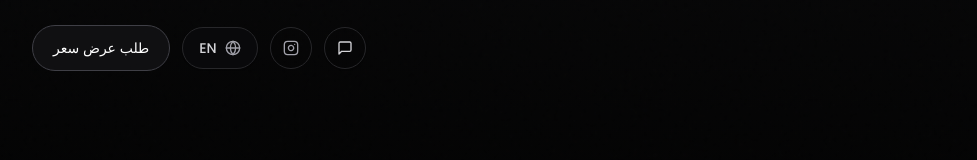
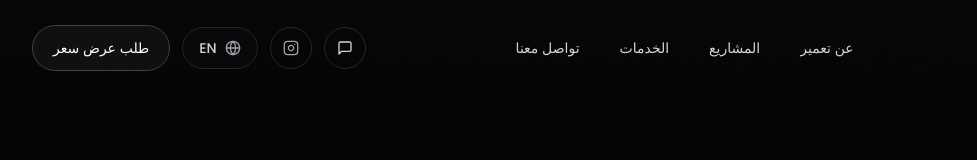
Before and after one commit to mohammedzahal/tameer, a React (Vite) app: page / in a window 1280 px wide. Shown: the top 160 px of the page, without its empty margins (0-977 px from the left). Built offline with nearby package versions, Linux system fonts and the light colour scheme; grey boxes are pictures that could not be loaded; a web font is replaced by a local one.

Commit message:
fix(intro): synchronize navbar and hero text entrance immediately after intro video completes

```diff
--- a/src/components/ScrollLogoHeader.tsx
+++ b/src/components/ScrollLogoHeader.tsx
@@ -118,11 +118,15 @@ export const ScrollLogoHeader: React.FC<ScrollLogoHeaderProps> = ({
           {/* Desktop Navigation Links (Enlarged & Clearer with Swoosh) */}
           <motion.nav
             layout
-            initial={{ opacity: 0 }}
-            animate={{ opacity: showNavbar ? 1 : 0 }}
+            initial={{ opacity: 0, y: -6 }}
+            animate={{
+              opacity: isNavHidden ? 0 : 1,
+              y: isNavHidden ? -6 : 0,
+            }}
             transition={{
               layout: { duration: 0.65, ease: [0.16, 1, 0.3, 1] },
-              opacity: { duration: 0.4, ease: [0.16, 1, 0.3, 1] }
+              opacity: { duration: 0.5, ease: [0.16, 1, 0.3, 1] },
+              y: { duration: 0.5, ease: [0.16, 1, 0.3, 1] },
             }}
             className="hidden md:flex items-center space-x-10 rtl:space-x-reverse pointer-events-auto"
           >
```
